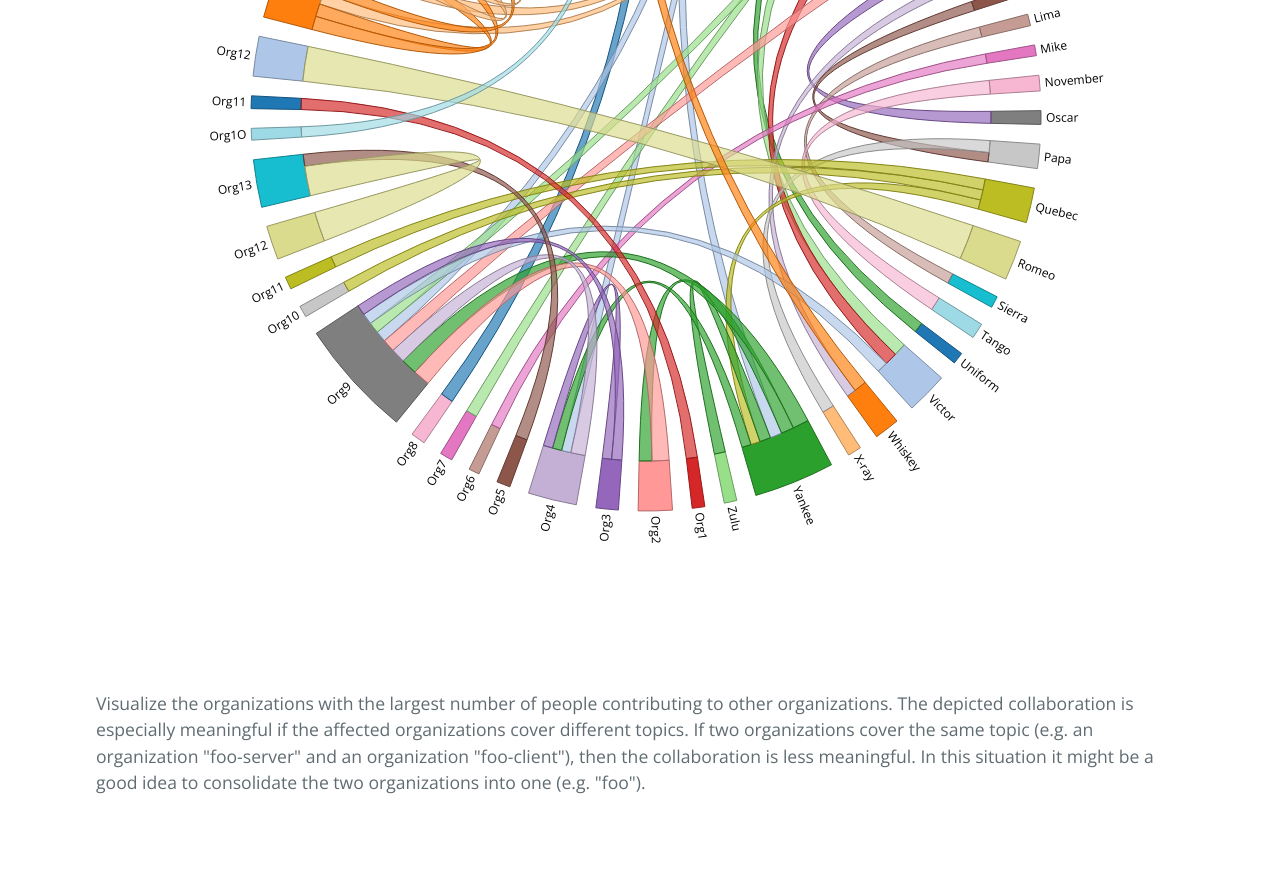
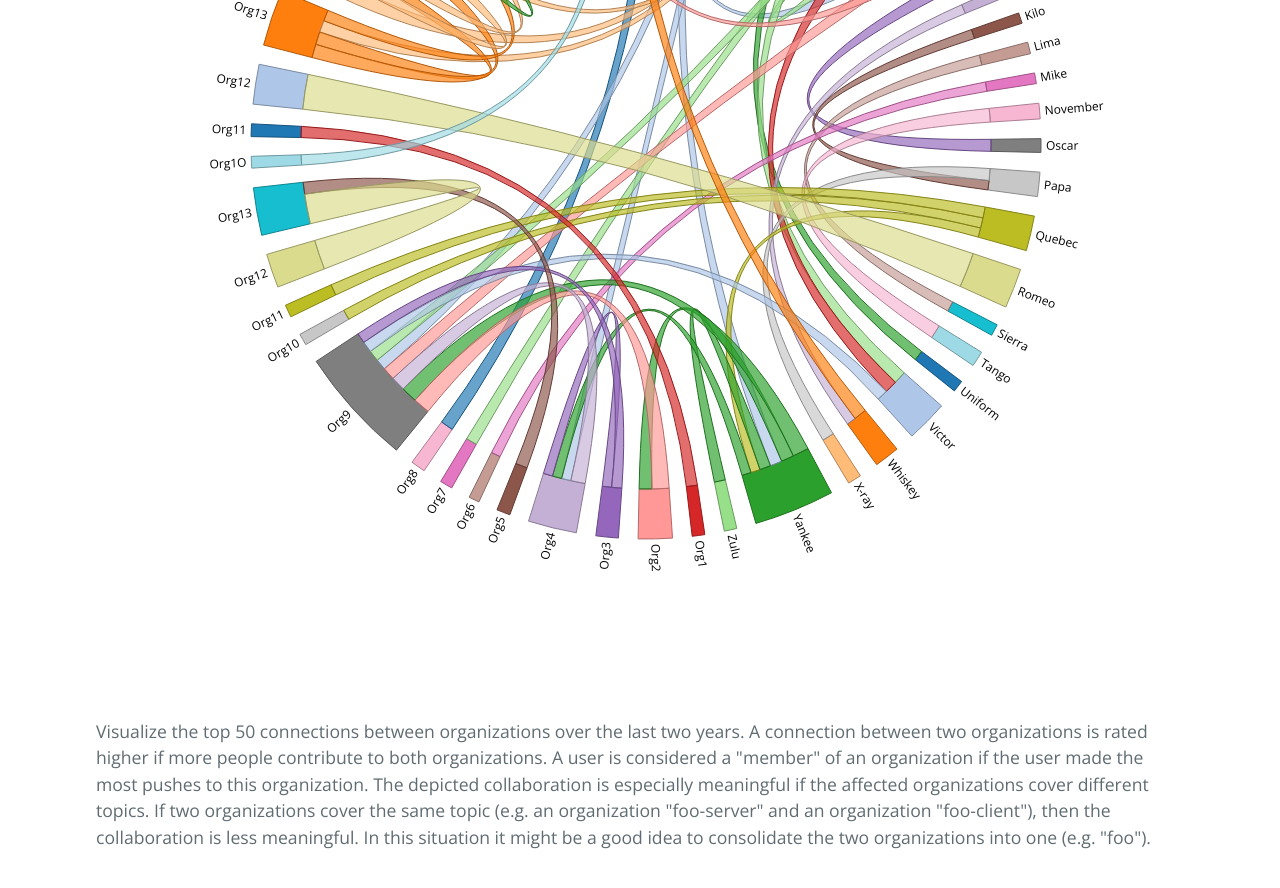
Before and after one commit to Autodesk/hubble, a Jekyll site: the page built from docs/index.html, in a window 1280 px wide and 900 px high, scrolled down 670 px. Shown: the top 888 px of the window. Built offline with Jekyll 4.4.1, drawn with Linux system fonts in a browser that asks for light colours; nearby versions of some CDN libraries; before the commit the page ends 1515 px from its top, so only the background shows below that; part of the change alters nothing that is shown; some of the changed text lies outside the part shown.

Commit message:
org-collab: org picker

```diff
--- a/docs/assets/js/charts.js
+++ b/docs/assets/js/charts.js
@@ -382,6 +382,22 @@ function drawCoord(orgs, matrix) {
 		return orgs[d.index];
 	}
 
+	// Remove all organizations that have no connections
+	var i = orgs.length - 1;
+	while (i >= 0) {
+		count =   matrix.reduce(function(a, b) { return a + b[i]; }, 0)
+		        + matrix[i].reduce(function(a, b) { return a + b; }, 0);
+		if (count == 0) {
+			matrix.splice(i,1);
+			matrix.map(function(x) { return x.splice(i,1); });
+			orgs.splice(i, 1);
+		}
+		i--;
+	}
+
+	// Remove all existing elements below the SVG element
+	d3.select("svg").selectAll("*").remove();
+
 	var pad = 90;
 	var svg = d3.select("svg"),
 		width = +svg.attr("width")-2*pad,
@@ -456,21 +472,7 @@ function drawCoord(orgs, matrix) {
 		.text(function(d) { return ribbonTip(d); });
 }
 
-
-function createCollaborationChart(canvas)
-{
-	var url = $(canvas).data("url");
-
-	d3.text(url,
-		function(text)
-		{
-			// Define number of visualized connections
-			var quota = 75;
-
-			var data = d3.tsvParseRows(text);
-			var orgs = data.shift();
-			var matrix = data.map(function(x) { return x.map(function(y) { return +y; }) });
-
+function visualizeOrgsWithTopConnections(orgs, matrix, quota) {
 	// Calculate the number of connections that we would need to visualize
 	// if we only visualize connections larger than the threshold
 	var threshold = 0;
@@ -489,20 +491,57 @@ function createCollaborationChart(canvas)
 	// Clear all organizations that with a connections count less than the threshold
 	matrix = matrix.map(function(x) { return x.map(function(y) { return y >= threshold ? y : 0; }) });
 
-			// Remove all organizations that are cleared out
-			var i = orgs.length - 1;
-			while (i >= 0) {
-				count =   matrix.reduce(function(a, b) { return a + b[i]; }, 0)
-				        + matrix[i].reduce(function(a, b) { return a + b; }, 0);
-				if (count == 0) {
-					matrix.splice(i,1);
-					matrix.map(function(x) { return x.splice(i,1); });
-					orgs.splice(i, 1);
+	drawCoord(orgs, matrix);
 }
-				i--;
+
+function visualizeSingleOrg(orgs, matrix, orgID) {
+	for (var x = matrix.length - 1; x >= 0; x--) {
+		for (var y = matrix[0].length - 1; y >= 0; y--) {
+			if (x != orgID && y != orgID)
+				matrix[x][y] = 0;
+		}
 	}
 
 	drawCoord(orgs, matrix);
+}
+
+function createCollaborationChart(canvas)
+{
+	var url = $(canvas).data("url");
+
+	d3.text(url,
+		function(text)
+		{
+			const quota = 50;
+			var data = d3.tsvParseRows(text);
+			var orgs = data.shift();
+			var matrix = data.map(function(x) { return x.map(function(y) { return +y; }) });
+
+			function menuChanged() {
+				var data = d3.tsvParseRows(text);
+				var orgs = data.shift();
+				var matrix = data.map(function(x) { return x.map(function(y) { return +y; }) });
+
+				if (d3.event && +d3.event.target.value >= 0) {
+					visualizeSingleOrg(orgs, matrix, +d3.event.target.value);
+				} else {
+					visualizeOrgsWithTopConnections(orgs, matrix, quota);
+				}
+			}
+
+			var menuItems = [{ value:-1, name:`Top ${quota} Connections` }].concat(
+				orgs.map(function(x, i) { return { value:i, name:x }; })
+			);
+			var select = d3.select("select")
+				.attr("class","select")
+				.on("change", menuChanged)
+				.selectAll("option")
+				.data(menuItems).enter()
+				.append("option")
+					.attr("value", function (d) { return d.value; })
+					.text(function (d) { return d.name; })
+
+			menuChanged();
 		}
 	);
 }
--- a/docs/index.html
+++ b/docs/index.html
@@ -3,7 +3,9 @@ layout: default
 title: Collaboration
 permalink: /
 ---
-<h3>Collaboration across all organizations</h3>
+<h3>Collaboration across Organizations</h3>
+
+<select id="org-selection"></select>
 
 <svg
 	width="1100"
@@ -12,9 +14,13 @@ permalink: /
 	data-url="{{ site.dataURL }}/org-collaboration.tsv"
 ></svg>
 
-<p>Visualize the organizations with the largest number of people contributing
-to other organizations. The depicted collaboration is especially meaningful if
-the affected organizations cover different topics. If two organizations cover
-the same topic (e.g. an organization "foo-server" and an organization
-"foo-client"), then the collaboration is less meaningful. In this situation it
-might be a good idea to consolidate the two organizations into one (e.g. "foo").</p>
+<p>Visualize the top 50 connections between organizations over the last two
+years. A connection between two organizations is rated higher if more people
+contribute to both organizations. A user is considered a "member" of an
+organization if the user made the most pushes to this organization.
+The depicted collaboration is especially meaningful if the affected
+organizations cover different topics. If two organizations cover the same topic
+(e.g. an organization "foo-server" and an organization "foo-client"), then the
+collaboration is less meaningful. In this situation it might be a good idea to
+consolidate the two organizations into one (e.g. "foo").
+</p>
```
Lines whose indentation alone changed are shown as unchanged.
